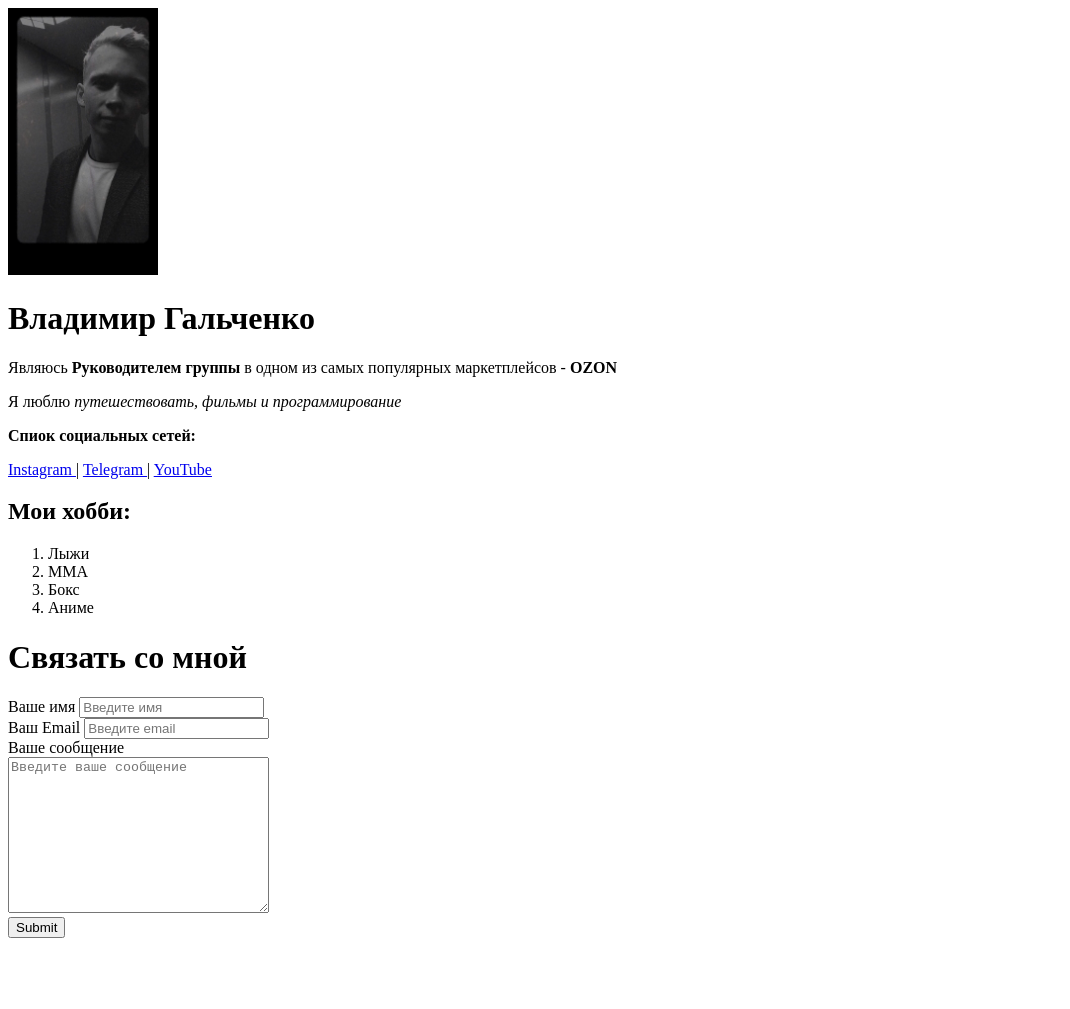
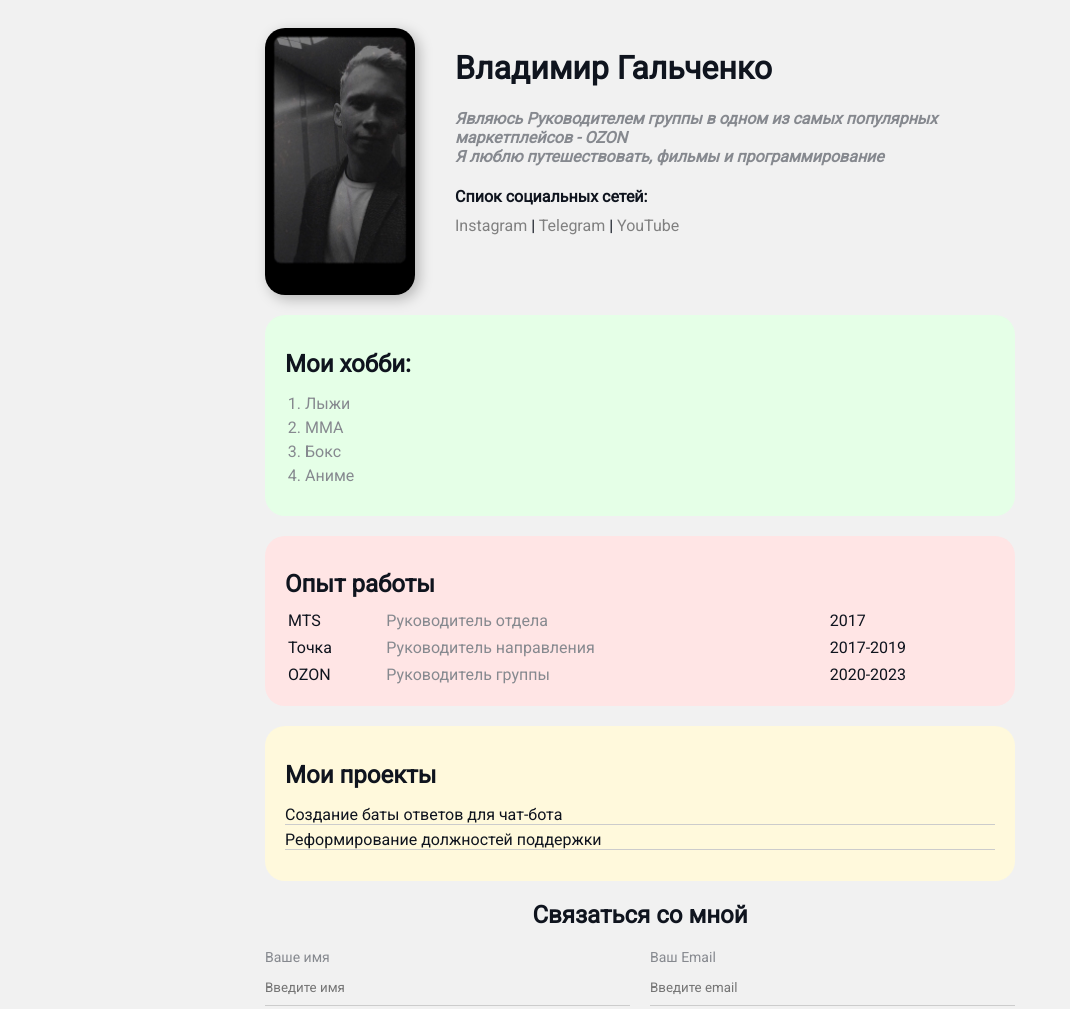
Before and after one commit to VgalchenkoV/Resume, a plain HTML site: page index.html in a window 1280 px wide. Shown: the top 1009 px of the page, without its empty margins (0-1070 px from the left). Before the commit the page ends 946 px from the top, so only its background shows below. Drawn offline with Linux system fonts and the light colour scheme.

Commit message:
Add styles

```diff
--- a/index.html
+++ b/index.html
@@ -1,49 +1,104 @@
 <!DOCTYPE html>
-<html lang="ru">
+<html lang="em">
 <head>
     <meta charset="UTF-8">
     <meta name="viewport" content="width=device-width, initial-scale=1.0">
     <title>My SV</title>
+    <link rel="stylesheet" href="styles.css">
 </head>
 <body>
-    <img src="avatar.jpg" alt="Тут лежит моё фото" width="150">
+    <div class="container">
+
+        <div class="info">
+        <img src="avatar.jpg" alt="Тут лежит моё фото" class="avatar">
+
+        <div class="info-text">
             <h1>Владимир Гальченко</h1>
+
             <P>Являюсь <strong>Руководителем группы</strong> в одном из самых популярных маркетплейсов - <strong>OZON</strong></P>
+
             <P>Я люблю <em>путешествовать, фильмы и программирование</em></P>
-    <p><strong>Спиок социальных сетей:</strong></p>
+
+
+            <h4><strong>Спиок социальных сетей:</strong></h4>
+
             <a href="https://www.instagram.com/" target="_blank">Instagram </a>
             |
             <a href="https://web.telegram.org/" target="_blank">Telegram </a>
             |
             <a href="https://www.youtube.com/?hl=RU" target="_blank">YouTube </a>
+            </div>
+        </div>
+
+        <div class="card bg-green">
         <h2>Мои хобби:</h2>
-    <ol>
-        <li>Лыжи</li>
-        <li>ММА</li>
-        <li>Бокс</li>
-        <li>Аниме</li>
+            <ol class="list">
+                <li class="li">Лыжи</li>
+                <li class="li">ММА</li>
+                <li class="li">Бокс</li>
+                <li class="li">Аниме</li>
             </ol>
+        </div>
 
-    <h1>Связать со мной</h1>
-    <form>
-<div>
+        <div class="card bg-red">
+            <h2>Опыт работы</h2>
+            <table class="table">
+                <!-- <thead>
+                    <tr>
+                        <th>Название</th>
+                        <th>Должность</th>
+                        <th>Год</th>
+                    </tr>
+                </thead> -->
+                <tbody>
+                    <tr>
+                        <td>MTS</td>
+                        <td>Руководитель отдела</td>
+                        <td>2017</td>
+                    </tr>
+                    <tr>
+                        <td>Точка</td>
+                        <td>Руководитель направления</td>
+                        <td>2017-2019</td>
+                    </tr>
+                    <tr>
+                        <td>OZON</td>
+                        <td>Руководитель группы</td>
+                        <td>2020-2023</td>
+                    </tr>
+                </tbody>
+            </table>
+        </div>
+
+        <div class="card bg-yellow">
+            <h2>Мои проекты</h2>
+            <ul class="link-list">
+                <li>Создание баты ответов для чат-бота</li>
+                <li>Реформирование должностей поддержки</li>
+            </ul>
+        </div>
+            <form class="form">
+                <h2>Связаться со мной</h2>
+
+            <div class="form-row">
+            <div class="form-group">
                 <label for="name">Ваше имя</label>
                 <input type="name" id="name" placeholder="Введите имя">
             </div>
-<div>
+            <div class="form-group">
                 <label for="email">Ваш Email</label>
                 <input type="email" id="email" placeholder="Введите email">
             </div>
-<div>
+        </div>
+        <div class="form-group">
             <label for="messange">Ваше сообщение</label>
-    <br>
             <textarea id="messange" cols="30" rows="10" placeholder="Введите ваше сообщение"></textarea>
         </div>
         <div>
             <label for="submit"></label>
-    <input type="submit" id="submit">
+            <input class="btn" type="submit" id="submit" value="Отправить!">
         </div>
-
         </form>
+</div>
 </body>
 </html>
--- /dev/null
+++ b/styles.css
@@ -0,0 +1,185 @@
+@import url('https://fonts.googleapis.com/css2?family=Roboto&display=swap');
+
+body {
+    font-family: 'Roboto', sans-serif;
+    font-size: 16px;
+    font-weight: normal;
+    background: #f1f1f1;
+    color: #0f141e;
+}
+
+.container {
+    max-width: 750px;
+    margin: auto;
+    padding-top: 20px;
+}
+
+.avatar {
+    width: 150px;
+    border-radius: 20px;
+    box-shadow: 4px 4px 14px rgba(0, 0, 0, .25);
+}
+
+.info {
+    margin-bottom: 20px;
+    display: flex;
+}
+
+.info-text {
+    margin-left: 40px;
+}
+
+.info-text p {
+    font-style: italic;
+    font-weight: bold;
+    color: #86898f;
+    margin: 0;
+}
+
+.info-text h4 {
+    margin-bottom: 10px;
+}
+
+@media (max-width: 500px) {
+    .info {
+        display: block;
+        text-align: center;
+    }
+}
+
+.card{
+    border-radius: 20px;
+    padding: 15px 20px;
+    margin-bottom: 20px;
+}
+
+.card h2 {
+    margin-bottom: 10px;
+}
+
+.bg-yellow {
+    background: #fff9dc;
+}
+
+.bg-red {
+    background: #ffe5e5;
+}
+
+.bg-green {
+    background: #e5ffe7;
+}
+
+a {
+    color: grey;
+    text-decoration: none;
+}
+
+a:hover {
+    text-decoration: underline;
+}
+
+a:visited {
+    color: blueviolet;
+}
+
+a:active {
+    color: blue;
+}
+
+.btn {
+    background: #111;
+    padding: 15px 20px;
+    color: #fff;
+    border: none;
+    cursor: pointer;
+    border-radius: 5px;
+    font-family: inherit;
+}
+
+.btn:hover {
+    opacity: 0.8;
+    color: orange;
+}
+
+.list {
+    padding: 0 20px;
+}
+
+.list li {
+    color: #86898f;
+    margin-bottom: 5px;
+}
+
+.link-list {
+    list-style: none;
+    padding: 0;
+}
+
+.link-list li {
+    margin-bottom: 5px;
+    border-bottom: 1px solid #ccc;
+}
+
+.table {
+    width: 100%;
+}
+
+.table td {
+    padding-bottom: 5px;
+}
+
+.table td:nth-child(2),
+.table td:nth-child(2) {
+    color: #86898f;
+}
+
+.form h2 {
+    text-align: center;
+}
+
+.form-row {
+    margin-bottom: 10px;
+    display: flex;
+}
+
+.form-row .form-group:last-child {
+    margin-right: 0;
+}
+
+.form-row .form-group {
+    /* display: inline-block; */
+    margin-right: 20px;
+    width: 50%;
+    /* width: calc(50%-20px) */
+}
+
+@media (max-width: 650px) {
+    .form-row {
+        display: block;
+    }
+
+    .form-row .form-group {
+        width: 100%;
+        margin-right: 0;
+        margin-bottom: 10px;
+    }
+}
+
+.form-group label{
+    display: block;
+    font-size: 14px;
+    color: #86898f;
+}
+
+.form-group input,
+.form-group textarea {
+    width: 100%;
+    box-sizing: border-box;
+    border: none;
+    background: transparent;
+    border-bottom: 1px solid #ccc;
+    color: #000;
+    padding: 15px 0 10px;
+    outline: none;
+    font-family: inherit;
+}
```
Lines whose indentation alone changed are shown as unchanged.
